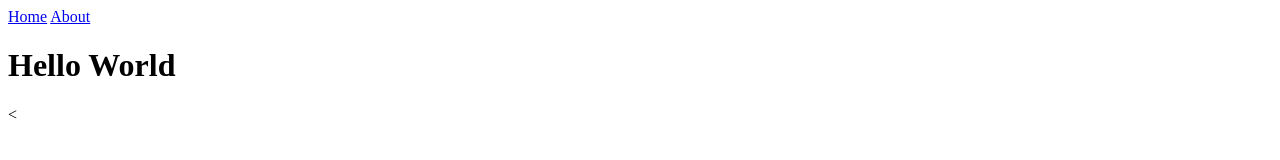
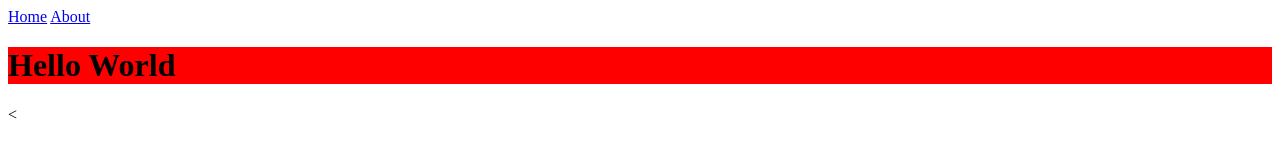
Before and after one commit to ShyaGirl12345/blackhaircare, a plain HTML site: page index.html in a window 1280 px wide. Drawn offline with Linux system fonts and the light colour scheme.

Commit message:
Update index.html

```diff
--- a/index.html
+++ b/index.html
@@ -3,6 +3,7 @@
        <title>
             My Page
        </title>
+          <link href="./style.css" rel="stylesheet"/>
      </head>
      <body>
 
```
